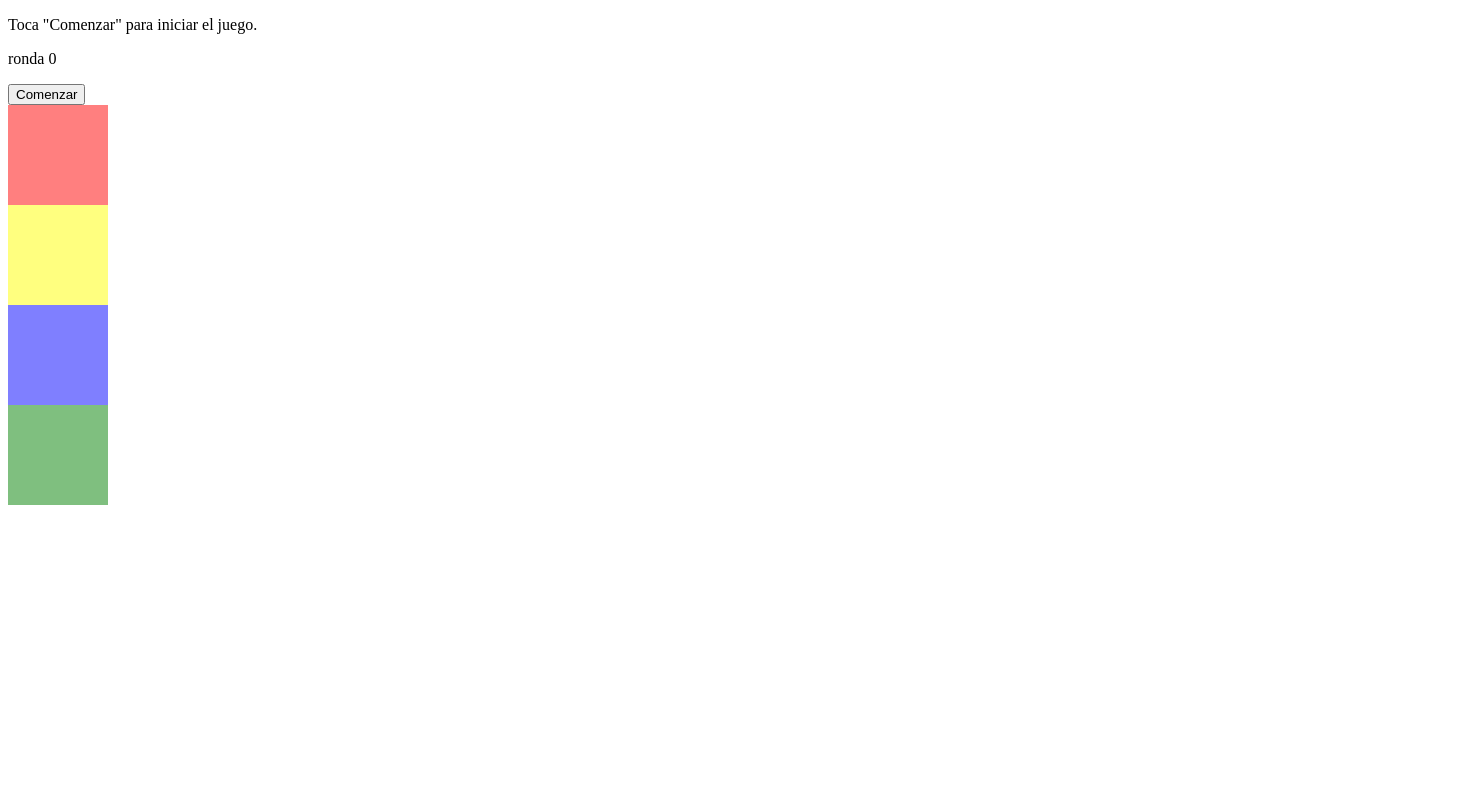
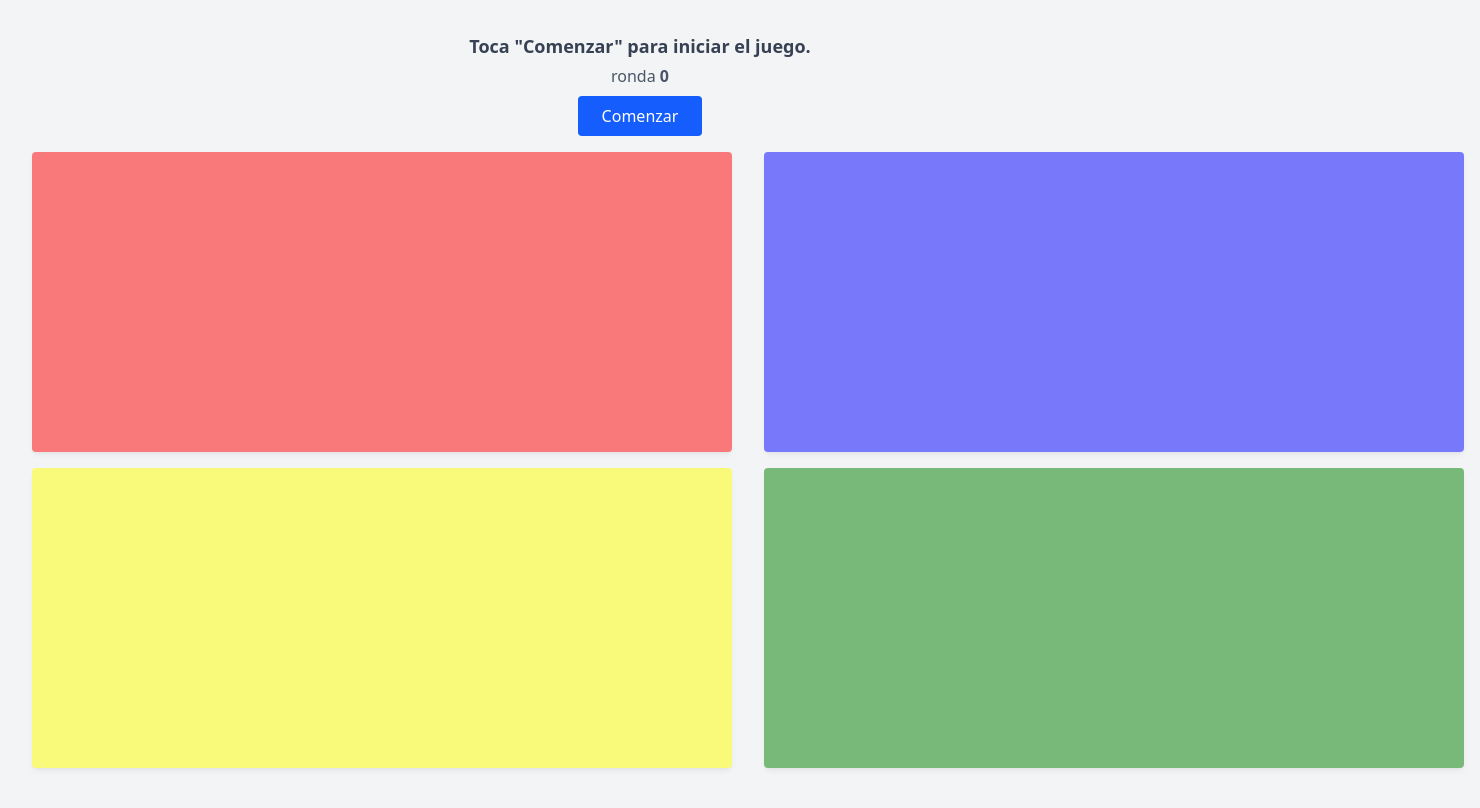
Before and after one commit to MoranSG/Simon-dice, a website: page index.html in a window 1280 px wide. Shown: the whole page, 1480 px wide, since content can reach past the window. Drawn offline with nearby package versions, Linux system fonts and the light colour scheme; files that its build step writes are made by us from their sources.

Commit message:
Finaliza proyecto
Se agrega estilos para tener una mejor experiancia al jugar simon dice.

```diff
--- a/css/styles.css
+++ b/css/styles.css
@@ -1,8 +1,10 @@
+@import "tailwindcss";
+
 .color {
-    width: 100px;
-    height: 100px;
     opacity: 0.5;
     transition: opacity 0.5s;
+    height: 300px;
+    width: 700px;
 }
 
 .rojo {
--- a/index.html
+++ b/index.html
@@ -5,19 +5,24 @@
     <meta charset="UTF-8">
     <meta name="viewport" content="width=device-width, initial-scale=1.0">
     <title>Simon dice</title>
-    <link rel="stylesheet" href="css/styles.css">
+    <link rel="stylesheet" href="css/output.css">
 </head>
 
-<body>
-    <p id="estado"><!-- --></p>
-    <p>ronda <span id="ronda">0</span></p>
-    <button id="comenzar">Comenzar</button>
+<body class="min-h-screen bg-gray-100 flex flex-col items-center justify-center p-8 text-center">
 
-    <div class="color rojo" data-color="rojo"><!-- --></div>
-    <div class="color amarillo" data-color="amarillo"><!-- --></div>
-    <div class="color azul" data-color="azul"><!-- --></div>
-    <div class="color verde" data-color="verde"><!-- --></div>
+    <div class="mb-4">
+        <p class="text-lg font-semibold mb-1 text-gray-700" id="estado"><!-- --></p>
+        <p class="mb-2 text-gray-600">ronda <span class="font-bold" id="ronda">0</span></p>
+        <button class="px-6 py-2 bg-blue-600 text-white rounded hover:bg-blue-700 transition" id="comenzar">Comenzar</button>
+    </div>
 
+
+    <div class="columns-2 space-x-4 mx-auto">
+        <div class="color rojo aspect-square rounded shadow-md mb-4" data-color="rojo">&nbsp;</div>
+        <div class="color amarillo aspect-square rounded shadow-md mb-4" data-color="amarillo">&nbsp;</div>
+        <div class="color azul aspect-square rounded shadow-md mb-4" data-color="azul">&nbsp;</div>
+        <div class="color verde aspect-square rounded shadow-md mb-4" data-color="verde">&nbsp;</div>
+    </div>
 
     <script src="js/main.js"></script>
 </body>
```
Also changed, not shown: package.json (added, +23 -0 lines), README.md, 1 other file.
